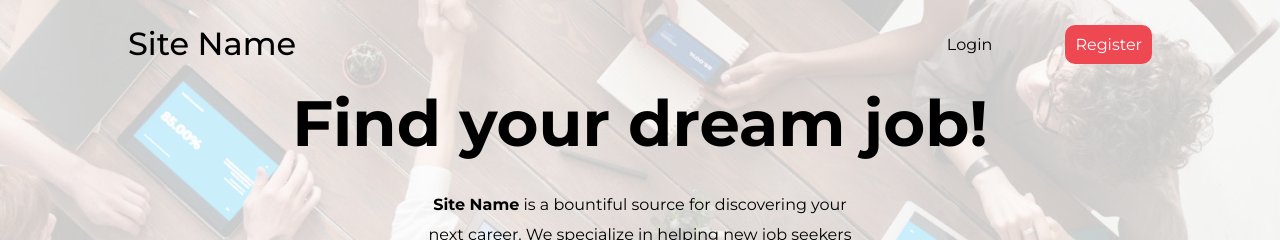
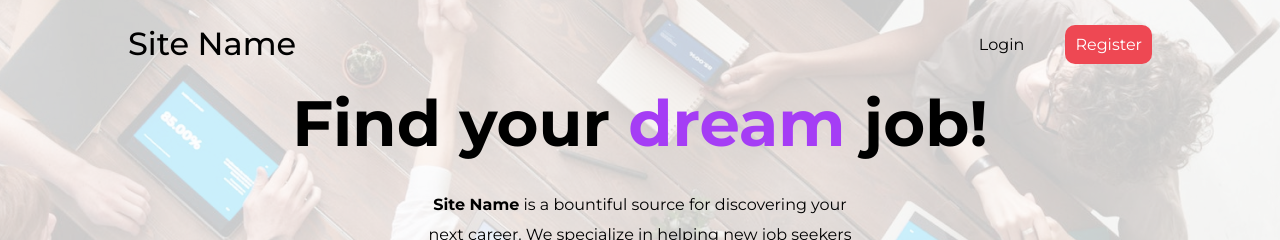
Before and after one commit to Tlabrahamson/employ, a React (Create React App) app in the folder frontend/: page / in a window 1280 px wide. Shown: the top 240 px of the page. Built offline with nearby package versions, Linux system fonts and the light colour scheme; no server answers.

Commit message:
style: Adjusted button/span colors. Adjusted input width.

```diff
--- a/frontend/src/components/Hero.js
+++ b/frontend/src/components/Hero.js
@@ -27,12 +27,16 @@ const HeroWrapper = styled.div`
     white-space: nowrap;
   }
 
+  h1 span {
+    color: #a53df5;
+  }
+
   p {
     max-width: 442px;
     margin: 0 auto;
   }
 
-  span {
+  p span {
     font-weight: 700;
   }
 `;
@@ -41,7 +45,9 @@ const Hero = () => {
   return (
     <HeroWrapper>
       <img src={heroImage} alt="A meeting at a workspace" />
-      <h1>Find your dream job!</h1>
+      <h1>
+        Find your <span>dream</span> job!
+      </h1>
       <p>
         <span>Site Name</span> is a bountiful source for discovering your next
         career. We specialize in helping new job seekers land their first
--- a/frontend/src/components/Nav.js
+++ b/frontend/src/components/Nav.js
@@ -38,7 +38,6 @@ const HeaderWrap = styled.header`
   nav ul {
     display: grid;
     grid-template-columns: 1fr 1fr;
-    grid-column-gap: 2rem;
     list-style: none;
     align-items: center;
   }
--- a/frontend/src/styles/SingleJobWrapper.js
+++ b/frontend/src/styles/SingleJobWrapper.js
@@ -51,7 +51,7 @@ const SingleJobWrapper = styled.div`
     width: 50%;
 
     input {
-      width: 250px;
+      width: 200px;
       font-size: 1rem;
       padding: 0.3rem 0;
     }
@@ -68,6 +68,10 @@ const SingleJobWrapper = styled.div`
       padding: 0 1rem;
       width: 100%;
     }
+
+    input {
+      width: 100%;
+    }
   }
 `;
 
```
